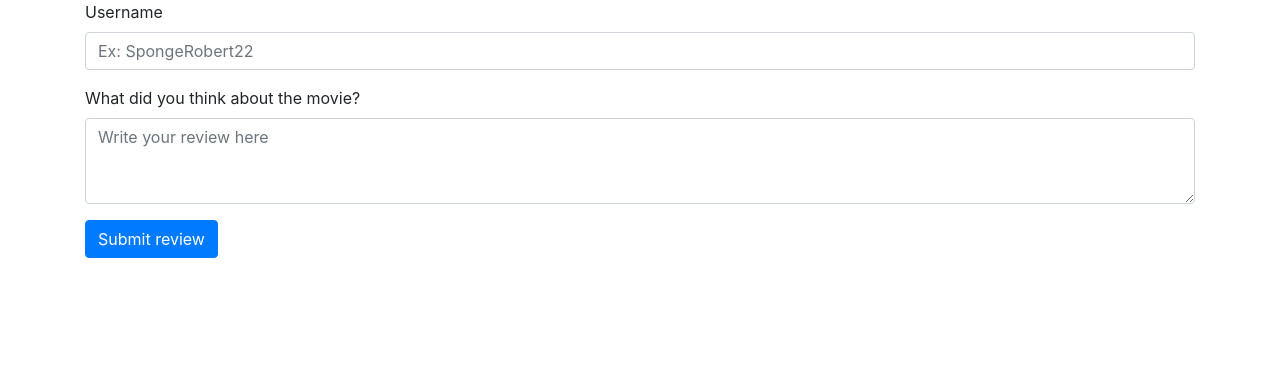
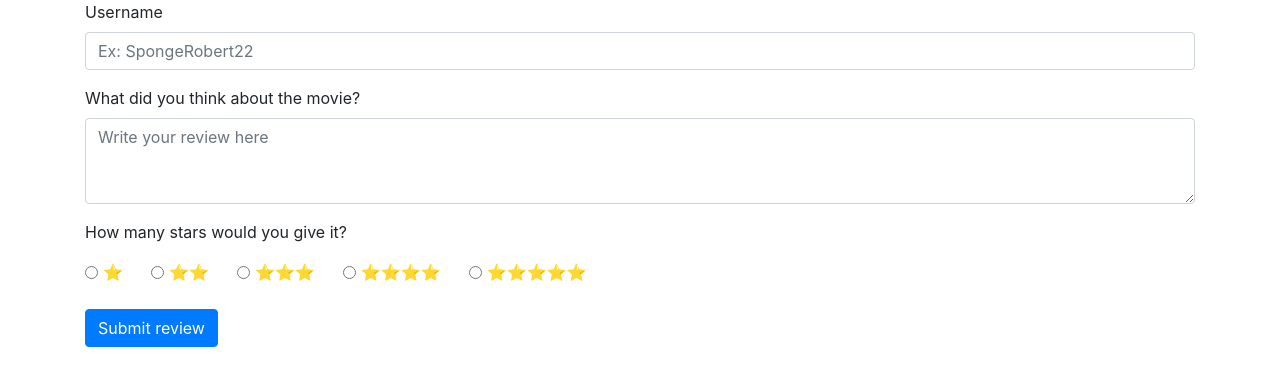
Before and after one commit to radubuc/react-course, a React (Create React App) app in the folder week-2/hw/movie-app/: page / in a window 1280 px wide. Shown: the top 386 px of the page. Built offline with nearby package versions, Linux system fonts and the light colour scheme.

Commit message:
Added star rating system to review form and some sample code to movie and movie list container components.

```diff
--- a/week-2/hw/movie-app/src/components/movie-list-container.js
+++ b/week-2/hw/movie-app/src/components/movie-list-container.js
@@ -14,16 +14,17 @@ export default class MovieList extends React.Component {
 
         console.log(movies);
         return (
-            <div>
-                {movies.map((m, i) => {
-                    console.log(m);
-                    <Movie movie={m} />
-                } //Adds a key to each movie
+            // <div>
+            //     {movies.map((m, i) => {
+            //         console.log(m);
+            //         <Movie movie={m} />
+            //     } //Adds a key to each movie
+            //     )}
+            // </div>
+
+            <Movie {...{movies: movies}}/>
 
 
-                )}
-
-            </div>
         );
     }
 }
--- a/week-2/hw/movie-app/src/components/movie.js
+++ b/week-2/hw/movie-app/src/components/movie.js
@@ -5,6 +5,7 @@
 //rating-gets passed in dynamically
 
 import React from 'react';
+import ReviewList from './review-list-container';
 
 export default class Movie extends React.Component {
     constructor(props) {
@@ -14,18 +15,44 @@ export default class Movie extends React.Component {
             director: props.director,
             year: props.year,
             synopsis: props.synopsis,
+
+            movies: props.movies
         }
     }
 
     render() {
+        let movies = [
+            {
+                title: 'The Spongebob Squarepants Movie',
+                director: 'Stephen Hillenburg',
+                year: '2004',
+                synopsis: "In this lively animated adventure, undersea oddball SpongeBob SquarePants and his starfish friend, Patrick, embark on a quest to clear the name of Mr. Krabs, the owner of the Krusty Krab restaurant, who has been framed for stealing the crown of ocean deity King Neptune. Leaving the familiar confines of Bikini Bottom, SpongeBob and Patrick venture out towards Shell City, where they hope to find Neptune's crown, but numerous obstacles stand (or float) in their way."
+            } //Pass in movie as a props to Movie component
+        ];
+
         return (
             <div className="card" style={{width: '18rem'}}>
                 <div className="card-body">
-                    <h5 className="card-title">{this.state.title}</h5>
-                    <h6 className="card-subtitle mb-2 text-muted">{this.state.director} | {this.state.year}</h6>
-                    <p className="card-text">{this.state.synopsis}</p>
+                    <h5 className="card-title">{movies.title}</h5>
+                    <h6 className="card-subtitle mb-2 text-muted">{movies.director} | {movies.year}</h6>
+                    <p className="card-text">{movies.synopsis}</p>
                 </div>
+                <ReviewList reviews={movies.reviews} />
             </div>
         );
+
+        // return (
+        //     <div className="card" style={{width: '18rem'}}>
+        //         <div className="card-body">
+        //             <h5 className="card-title">{this.state.title}</h5>
+        //             <h6 className="card-subtitle mb-2 text-muted">{this.state.director} | {this.state.year}</h6>
+        //             <p className="card-text">{this.state.synopsis}</p>
+        //         </div>
+        //     </div>
+        // );
     }
 }
+
+//{this.state.title}
+//{this.state.director} | {this.state.year}
+//{this.state.synopsis}
--- a/week-2/hw/movie-app/src/components/review-form.js
+++ b/week-2/hw/movie-app/src/components/review-form.js
@@ -17,6 +17,30 @@ export default class ReviewForm extends React.Component {
                     <label htmlFor="exampleFormControlTextarea1">What did you think about the movie?</label>
                     <textarea className="form-control" id="exampleFormControlTextarea1" rows="3" placeholder="Write your review here"></textarea>
                 </div>
+
+                <p>How many stars would you give it?</p>
+                <div className="form-check form-check-inline">
+                    <input className="form-check-input" type="radio" name="inlineRadioOptions" id="inlineRadio1" value="OneStar" />
+                    <label className="form-check-label" htmlFor="inlineRadio1">⭐</label>&emsp;
+                </div>
+                <div className="form-check form-check-inline">
+                    <input className="form-check-input" type="radio" name="inlineRadioOptions" id="inlineRadio2" value="TwoStars" />
+                    <label className="form-check-label" htmlFor="inlineRadio2">⭐⭐</label>&emsp;
+                </div>
+                <div className="form-check form-check-inline">
+                    <input className="form-check-input" type="radio" name="inlineRadioOptions" id="inlineRadio3" value="ThreeStars"/>
+                    <label className="form-check-label" htmlFor="inlineRadio3">⭐⭐⭐</label>&emsp;
+                </div>
+                <div className="form-check form-check-inline">
+                    <input className="form-check-input" type="radio" name="inlineRadioOptions" id="inlineRadio3" value="FourStars"/>
+                    <label className="form-check-label" htmlFor="inlineRadio3">⭐⭐⭐⭐</label>&emsp;
+                </div>
+                <div className="form-check form-check-inline">
+                    <input className="form-check-input" type="radio" name="inlineRadioOptions" id="inlineRadio3" value="FiveStars"/>
+                    <label className="form-check-label" htmlFor="inlineRadio3">⭐⭐⭐⭐⭐</label>
+                </div>
+                <br /><br />
+
                 <button type="submit" className="btn btn-primary mb-2">Submit review</button>
             </form>
         );
--- a/week-2/hw/movie-app/src/index.js
+++ b/week-2/hw/movie-app/src/index.js
@@ -2,14 +2,14 @@ import React from 'react';
 import ReactDOM from 'react-dom';
 import './index.css';
 import App from './App';
-// import Movie from './components/movie';
+import Movie from './components/movie';
 import MovieList from './components/movie-list-container';
 import ReviewForm from './components/review-form';
 import reportWebVitals from './reportWebVitals';
 
 ReactDOM.render(
   <div>
-    <MovieList />
+    {/* <Movie /> */}
     <ReviewForm />
   </div>,
 
```
Also changed, not shown: week-2/hw/movie-app/src/components/review.js (+26 -11 lines).
